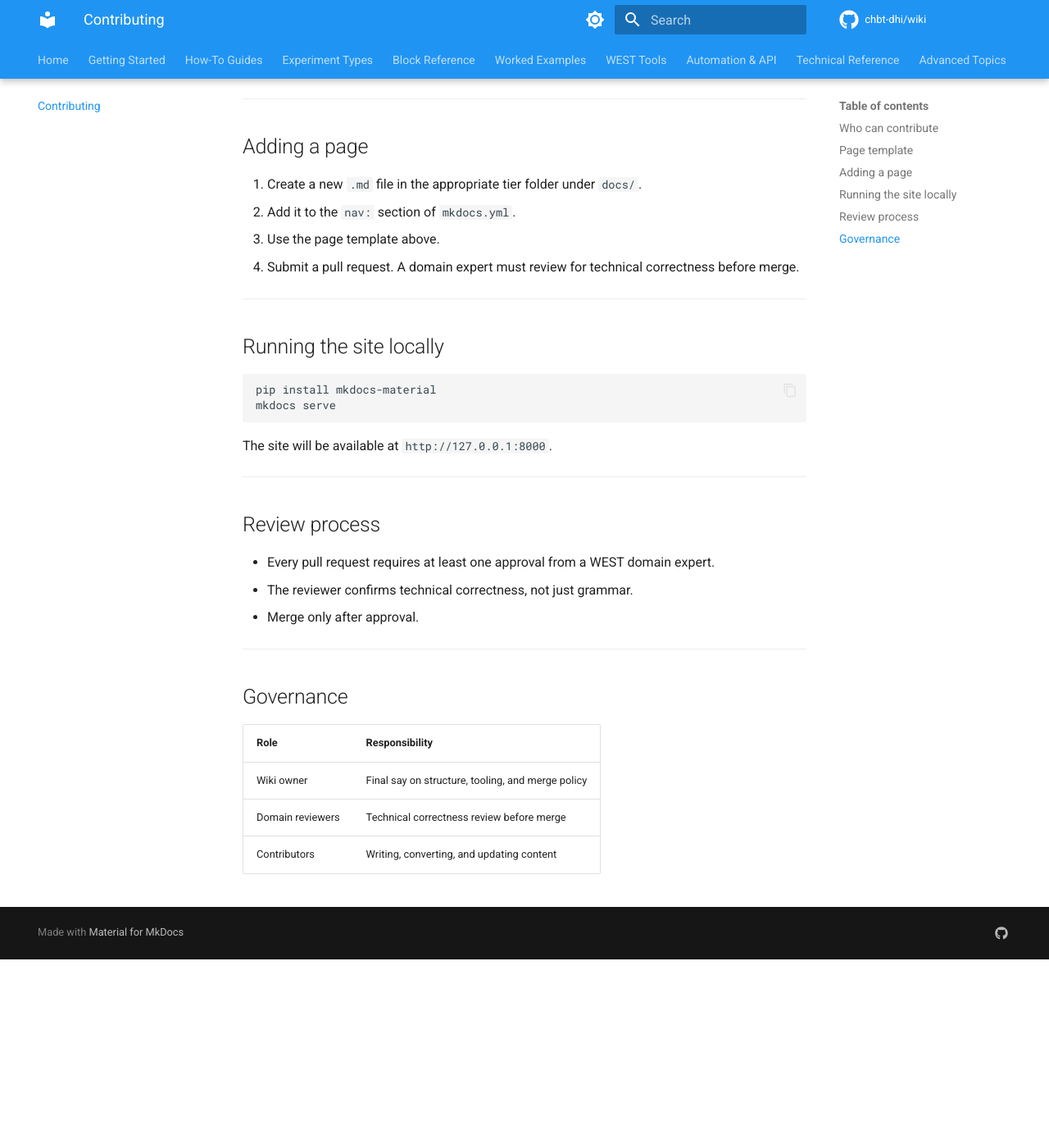
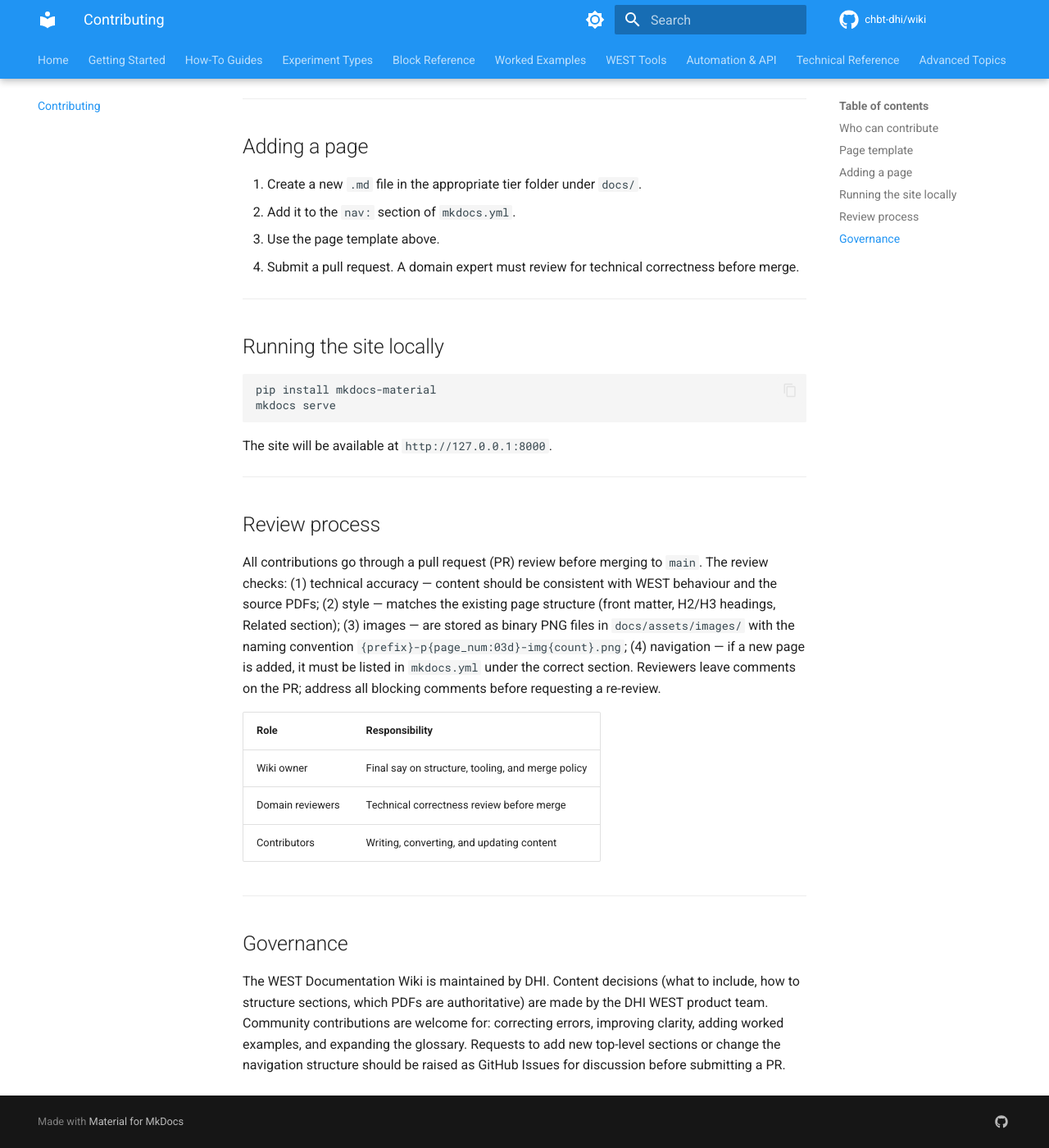
Before and after one commit to CHBT-DHI/Wiki, an MkDocs documentation site: the page built from docs/contributing.md, in a window 1280 px wide and 1400 px high, scrolled down 1161 px. Shown: the whole window at 82% size. Built offline with MkDocs 1.6.1 and Material for MkDocs 9.7.7, drawn with Linux system fonts in a browser that asks for light colours; comment, search, counter and statistics services are not loaded; before the commit the page ends 2331 px from its top, so only the background shows below that.

Commit message:
docs: fill Review process and Governance sections in contributing.md

```diff
--- a/docs/contributing.md
+++ b/docs/contributing.md
@@ -72,16 +72,16 @@ The site will be available at `http://127.0.0.1:8000`.
 
 ## Review process
 
-- Every pull request requires at least one approval from a WEST domain expert.
-- The reviewer confirms technical correctness, not just grammar.
-- Merge only after approval.
-
----
-
-## Governance
+All contributions go through a pull request (PR) review before merging to `main`. The review checks: (1) technical accuracy — content should be consistent with WEST behaviour and the source PDFs; (2) style — matches the existing page structure (front matter, H2/H3 headings, Related section); (3) images — are stored as binary PNG files in `docs/assets/images/` with the naming convention `{prefix}-p{page_num:03d}-img{count}.png`; (4) navigation — if a new page is added, it must be listed in `mkdocs.yml` under the correct section. Reviewers leave comments on the PR; address all blocking comments before requesting a re-review.
 
 | Role | Responsibility |
 |---|---|
 | Wiki owner | Final say on structure, tooling, and merge policy |
 | Domain reviewers | Technical correctness review before merge |
 | Contributors | Writing, converting, and updating content |
+
+---
+
+## Governance
+
+The WEST Documentation Wiki is maintained by DHI. Content decisions (what to include, how to structure sections, which PDFs are authoritative) are made by the DHI WEST product team. Community contributions are welcome for: correcting errors, improving clarity, adding worked examples, and expanding the glossary. Requests to add new top-level sections or change the navigation structure should be raised as GitHub Issues for discussion before submitting a PR.
```
